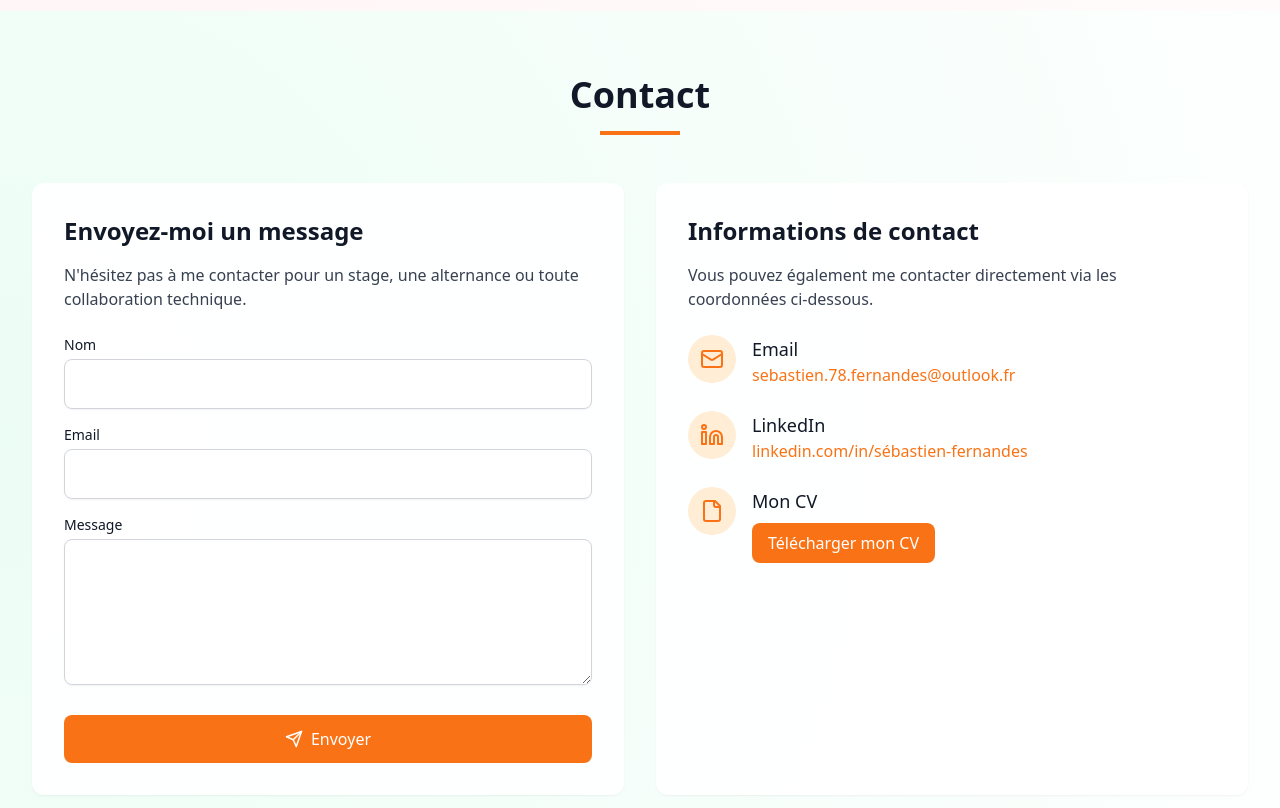
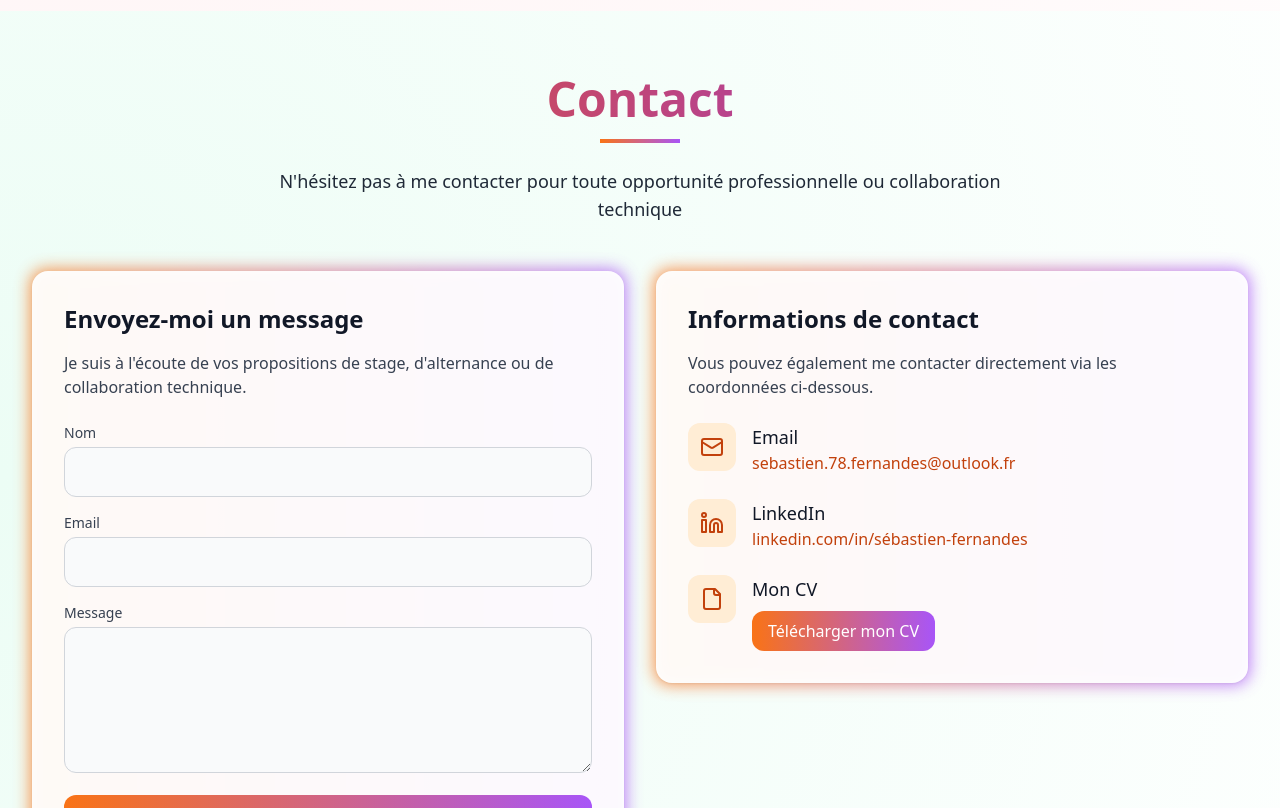
Before and after one commit to CapitaineRick/Portfolio, a React (Vite) app: page / in a window 1280 px wide. Shown: the part 9800-10608 px from the top of the page. Built offline with nearby package versions, Linux system fonts and the light colour scheme.

Commit message:
Update Contact section styling

```diff
--- a/src/components/sections/Contact.tsx
+++ b/src/components/sections/Contact.tsx
@@ -52,27 +52,35 @@ const Contact: React.FC = () => {
   }, []);
 
   return (
-    <section id="contact" className="py-16 bg-gray-50 dark:bg-gray-800/50">
+    <section id="contact" className="py-16">
       <div className="max-w-7xl mx-auto px-4 sm:px-6 lg:px-8">
         <div className="text-center mb-12">
-          <h2 className="text-3xl md:text-4xl font-bold mb-4">Contact</h2>
-          <div className="w-20 h-1 bg-orange-500 mx-auto"></div>
+          <h2 className="text-4xl md:text-5xl font-bold mb-4 bg-clip-text text-transparent bg-gradient-to-r from-orange-600 to-purple-600">
+            Contact
+          </h2>
+          <div className="w-20 h-1 bg-gradient-to-r from-orange-500 to-purple-500 mx-auto mb-6"></div>
+          <p className="text-lg text-gray-800 dark:text-gray-300 max-w-3xl mx-auto font-medium">
+            N'hésitez pas à me contacter pour toute opportunité professionnelle ou collaboration technique
+          </p>
         </div>
 
         <div
           ref={contactRef}
-          className="transition-all duration-1000 opacity-0 translate-y-10"
+          className="transition-all duration-300 opacity-0 translate-y-10"
         >
           <div className="flex flex-col md:flex-row gap-8">
-            <div className="md:w-1/2 bg-white dark:bg-gray-800 rounded-xl shadow-xl p-8 transition-all duration-300">
-              <h3 className="text-2xl font-semibold mb-4">Envoyez-moi un message</h3>
+            <div className="md:w-1/2">
+              <div className="relative group">
+                <div className="absolute -inset-0.5 bg-gradient-to-r from-orange-500 to-purple-500 rounded-2xl blur opacity-75 group-hover:opacity-100 transition duration-300"></div>
+                <div className="relative bg-white dark:bg-gray-800 rounded-2xl p-8">
+                  <h3 className="text-2xl font-semibold mb-4 text-gray-900 dark:text-white">Envoyez-moi un message</h3>
                   <p className="mb-6 text-gray-700 dark:text-gray-300">
-                N'hésitez pas à me contacter pour un stage, une alternance ou toute collaboration technique.
+                    Je suis à l'écoute de vos propositions de stage, d'alternance ou de collaboration technique.
                   </p>
 
-              <form onSubmit={handleSubmit}>
-                <div className="mb-4">
-                  <label htmlFor="name" className="block text-sm font-medium mb-1">
+                  <form onSubmit={handleSubmit} className="space-y-4">
+                    <div>
+                      <label htmlFor="name" className="block text-sm font-medium text-gray-700 dark:text-gray-300 mb-1">
                         Nom
                       </label>
                       <input
@@ -82,14 +90,16 @@ const Contact: React.FC = () => {
                         value={formData.name}
                         onChange={handleChange}
                         required
-                    className="w-full p-3 border border-gray-300 dark:border-gray-600 rounded-lg
-                              bg-white dark:bg-gray-700 text-gray-900 dark:text-white
-                              focus:ring-2 focus:ring-orange-500 focus:border-transparent"
+                        className="w-full p-3 border border-gray-300 dark:border-gray-600 rounded-xl
+                                bg-gray-50 dark:bg-gray-700 text-gray-900 dark:text-white
+                                focus:ring-2 focus:ring-orange-500 focus:border-transparent
+                                placeholder-gray-500 dark:placeholder-gray-400
+                                transition-all duration-300"
                       />
                     </div>
 
-                <div className="mb-4">
-                  <label htmlFor="email" className="block text-sm font-medium mb-1">
+                    <div>
+                      <label htmlFor="email" className="block text-sm font-medium text-gray-700 dark:text-gray-300 mb-1">
                         Email
                       </label>
                       <input
@@ -99,14 +109,16 @@ const Contact: React.FC = () => {
                         value={formData.email}
                         onChange={handleChange}
                         required
-                    className="w-full p-3 border border-gray-300 dark:border-gray-600 rounded-lg
-                              bg-white dark:bg-gray-700 text-gray-900 dark:text-white
-                              focus:ring-2 focus:ring-orange-500 focus:border-transparent"
+                        className="w-full p-3 border border-gray-300 dark:border-gray-600 rounded-xl
+                                bg-gray-50 dark:bg-gray-700 text-gray-900 dark:text-white
+                                focus:ring-2 focus:ring-orange-500 focus:border-transparent
+                                placeholder-gray-500 dark:placeholder-gray-400
+                                transition-all duration-300"
                       />
                     </div>
 
-                <div className="mb-6">
-                  <label htmlFor="message" className="block text-sm font-medium mb-1">
+                    <div>
+                      <label htmlFor="message" className="block text-sm font-medium text-gray-700 dark:text-gray-300 mb-1">
                         Message
                       </label>
                       <textarea
@@ -116,21 +128,23 @@ const Contact: React.FC = () => {
                         onChange={handleChange}
                         required
                         rows={5}
-                    className="w-full p-3 border border-gray-300 dark:border-gray-600 rounded-lg
-                              bg-white dark:bg-gray-700 text-gray-900 dark:text-white
-                              focus:ring-2 focus:ring-orange-500 focus:border-transparent"
+                        className="w-full p-3 border border-gray-300 dark:border-gray-600 rounded-xl
+                                bg-gray-50 dark:bg-gray-700 text-gray-900 dark:text-white
+                                focus:ring-2 focus:ring-orange-500 focus:border-transparent
+                                placeholder-gray-500 dark:placeholder-gray-400
+                                transition-all duration-300"
                       />
                     </div>
 
                     <button
                       type="submit"
-                  className={`w-full py-3 px-6 flex items-center justify-center rounded-lg
-                            text-white font-medium transition-colors
+                      className={`w-full py-3 px-6 flex items-center justify-center rounded-xl
+                              text-white font-medium transition-all duration-300
                               ${formStatus === 'success'
-                              ? 'bg-green-500'
+                                ? 'bg-green-500 hover:bg-green-600'
                                 : formStatus === 'error'
-                                ? 'bg-red-500'
-                                : 'bg-orange-500 hover:bg-orange-600'
+                                  ? 'bg-red-500 hover:bg-red-600'
+                                  : 'bg-gradient-to-r from-orange-500 to-purple-500 hover:opacity-90'
                               }`}
                     >
                       {formStatus === 'success' ? (
@@ -146,23 +160,28 @@ const Contact: React.FC = () => {
                     </button>
                   </form>
                 </div>
+              </div>
+            </div>
 
-            <div className="md:w-1/2 bg-white dark:bg-gray-800 rounded-xl shadow-xl p-8 transition-all duration-300">
-              <h3 className="text-2xl font-semibold mb-4">Informations de contact</h3>
+            <div className="md:w-1/2">
+              <div className="relative group">
+                <div className="absolute -inset-0.5 bg-gradient-to-r from-orange-500 to-purple-500 rounded-2xl blur opacity-75 group-hover:opacity-100 transition duration-300"></div>
+                <div className="relative bg-white dark:bg-gray-800 rounded-2xl p-8">
+                  <h3 className="text-2xl font-semibold mb-4 text-gray-900 dark:text-white">Informations de contact</h3>
                   <p className="mb-6 text-gray-700 dark:text-gray-300">
                     Vous pouvez également me contacter directement via les coordonnées ci-dessous.
                   </p>
 
                   <div className="space-y-6">
                     <div className="flex items-start">
-                  <div className="bg-orange-100 dark:bg-orange-900/30 p-3 rounded-full mr-4">
-                    <Mail className="text-orange-500" size={24} />
+                      <div className="bg-orange-100 dark:bg-orange-900/30 p-3 rounded-xl mr-4">
+                        <Mail className="text-orange-700 dark:text-orange-500" size={24} />
                       </div>
                       <div>
-                    <h4 className="text-lg font-medium">Email</h4>
+                        <h4 className="text-lg font-medium text-gray-900 dark:text-white">Email</h4>
                         <a
                           href="mailto:sebastien.78.fernandes@outlook.fr"
-                      className="text-orange-500 hover:underline"
+                          className="text-orange-700 dark:text-orange-500 hover:underline"
                         >
                           sebastien.78.fernandes@outlook.fr
                         </a>
@@ -170,16 +189,16 @@ const Contact: React.FC = () => {
                     </div>
 
                     <div className="flex items-start">
-                  <div className="bg-orange-100 dark:bg-orange-900/30 p-3 rounded-full mr-4">
-                    <Linkedin className="text-orange-500" size={24} />
+                      <div className="bg-orange-100 dark:bg-orange-900/30 p-3 rounded-xl mr-4">
+                        <Linkedin className="text-orange-700 dark:text-orange-500" size={24} />
                       </div>
                       <div>
-                    <h4 className="text-lg font-medium">LinkedIn</h4>
+                        <h4 className="text-lg font-medium text-gray-900 dark:text-white">LinkedIn</h4>
                         <a
                           href="https://www.linkedin.com/in/s%C3%A9bastien-fernandes-566008232/"
                           target="_blank"
                           rel="noopener noreferrer"
-                      className="text-orange-500 hover:underline"
+                          className="text-orange-700 dark:text-orange-500 hover:underline"
                         >
                           linkedin.com/in/sébastien-fernandes
                         </a>
@@ -187,14 +206,16 @@ const Contact: React.FC = () => {
                     </div>
 
                     <div className="flex items-start">
-                  <div className="bg-orange-100 dark:bg-orange-900/30 p-3 rounded-full mr-4">
-                    <File className="text-orange-500" size={24} />
+                      <div className="bg-orange-100 dark:bg-orange-900/30 p-3 rounded-xl mr-4">
+                        <File className="text-orange-700 dark:text-orange-500" size={24} />
                       </div>
                       <div>
-                    <h4 className="text-lg font-medium">Mon CV</h4>
-                    <button className="mt-2 px-4 py-2 bg-orange-500 text-white rounded-lg hover:bg-orange-600 transition-colors">
+                        <h4 className="text-lg font-medium text-gray-900 dark:text-white">Mon CV</h4>
+                        <button className="mt-2 px-4 py-2 bg-gradient-to-r from-orange-500 to-purple-500 text-white rounded-xl hover:opacity-90 transition-all duration-300">
                           Télécharger mon CV
                         </button>
+                      </div>
+                    </div>
                   </div>
                 </div>
               </div>
```
Lines whose indentation alone changed are shown as unchanged.
